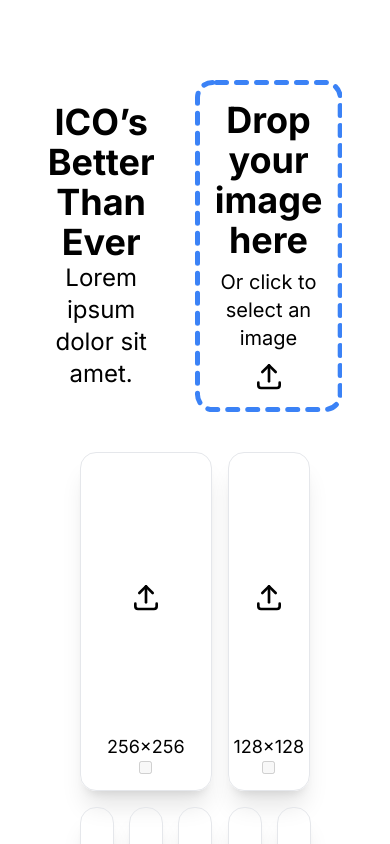
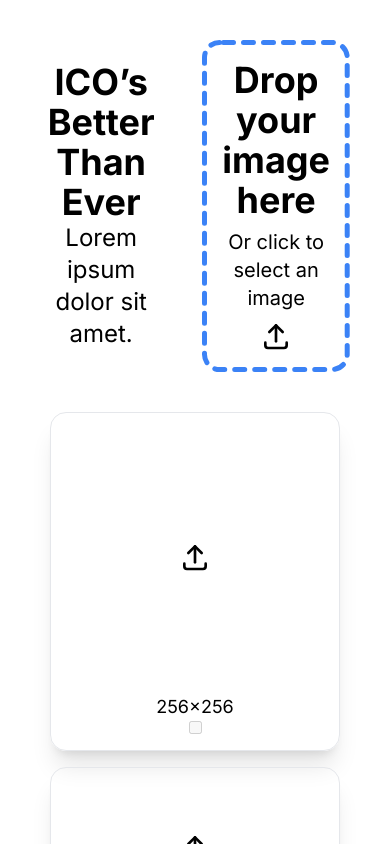
Before and after one commit to epoll31/ico, a Next.js app: page / in a window 390 px wide. Shown: the top 844 px of the page. Built offline with nearby package versions, Linux system fonts and the light colour scheme.

Commit message:
improved responsiveness of SizedDropZones

```diff
--- a/src/app/page.tsx
+++ b/src/app/page.tsx
@@ -135,7 +135,7 @@ export default function Page() {
   }, [imageUrls, activeImageUrls]);
 
   return (
-    <div className="flex flex-col justify-center items-center p-20 gap-10">
+    <div className="flex flex-col justify-center items-center gap-10 p-10">
       <div className="flex  items-center justify-center gap-10">
         <div className="flex flex-col flex-1 h-full items-center justify-center">
           <h1 className="text-4xl font-bold text-center">
--- a/src/components/ImagePreview.tsx
+++ b/src/components/ImagePreview.tsx
@@ -27,7 +27,7 @@ export default function ImagePreview({
   return (
     <div
       className={cn(
-        "relative h-full border shadow-xl rounded-2xl flex flex-col items-center justify-between px-4 pt-4 pb-4 hover:animate-wiggle",
+        "relative min-w-fit h-full border shadow-xl rounded-2xl flex flex-col items-center justify-between px-4 pt-4 pb-4 hover:animate-wiggle",
         className
       )}
     >
--- a/src/components/SizedDropZones.tsx
+++ b/src/components/SizedDropZones.tsx
@@ -1,3 +1,6 @@
+"use client";
+
+import cn from "@/utils/cn";
 import ImagePreview from "./ImagePreview";
 import { Size, Sizes } from "@/lib/types";
 
@@ -12,15 +15,23 @@ export default function SizedDropZones({
   updateImageUrl: (size: Size, imageUrl: string) => void;
   updateActiveImageUrls: (size: Size, active: boolean) => void;
 }) {
+  const sizes: Record<Size, string> = {
+    [256]: "col-span-2 min-[750px]:col-span-3",
+    [128]: "col-span-2 min-[750px]:col-span-2",
+    [64]: "col-span-2  min-[750px]:col-span-1",
+    [48]: "col-span-1  min-[750px]:col-span-1",
+    [32]: "col-span-1  min-[750px]:col-span-1",
+    [24]: "col-span-1  min-[750px]:col-span-1",
+    [16]: "col-span-1  min-[750px]:col-span-1",
+  };
+
   return (
-    <div className="gap-4 grid grid-cols-5 items-start">
+    <div className="gap-4 grid grid-cols-2  min-[750px]:grid-cols-5">
       {Sizes.toReversed().map((size) => {
         return (
           <ImagePreview
             key={size}
-            className={
-              size === 256 ? "col-span-3" : size === 128 ? "col-span-2" : ""
-            }
+            className={cn(sizes[size], "")}
             imageUrl={imageUrls[size]}
             size={size}
             active={activeImageUrls[size]}
```
